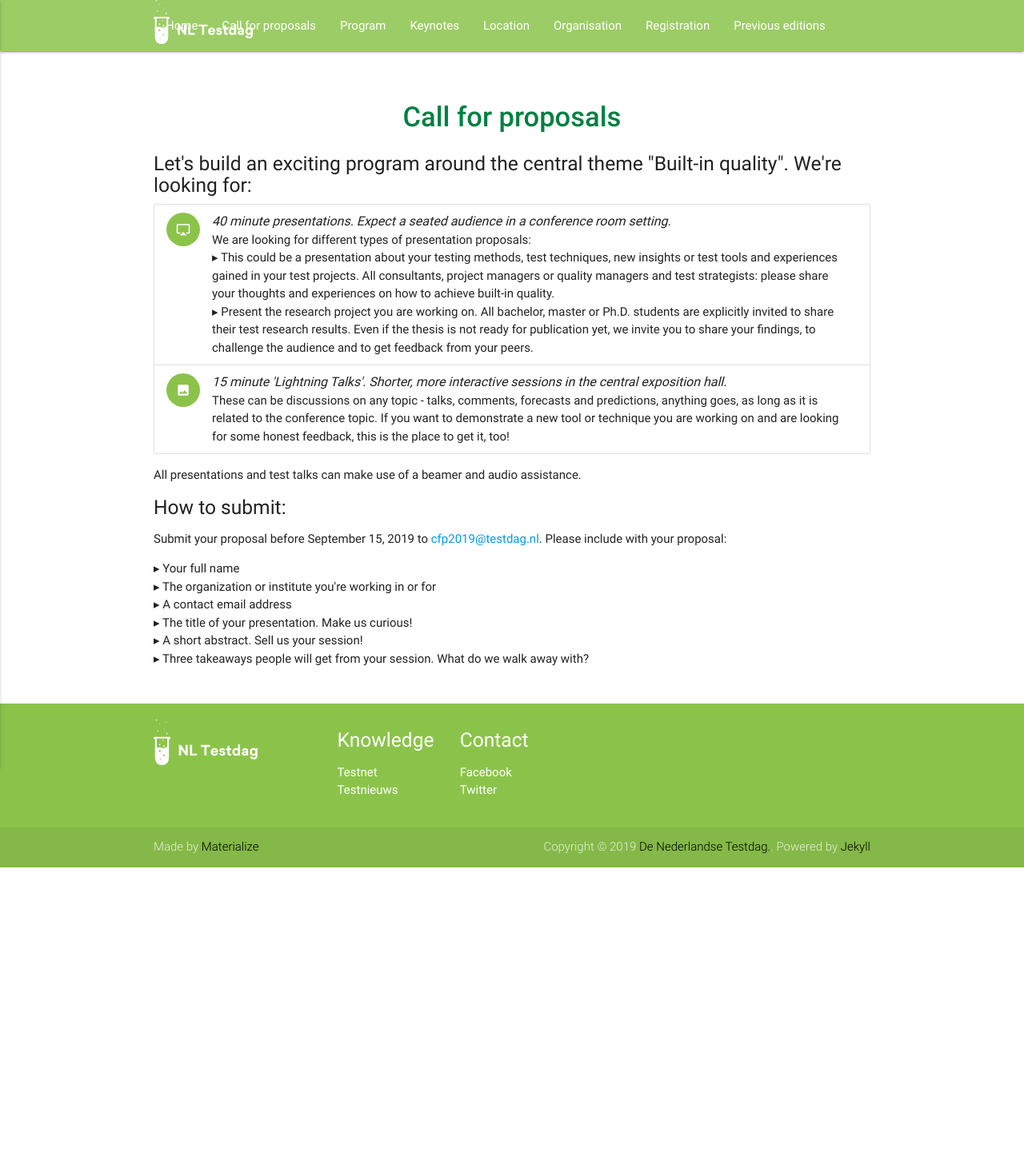
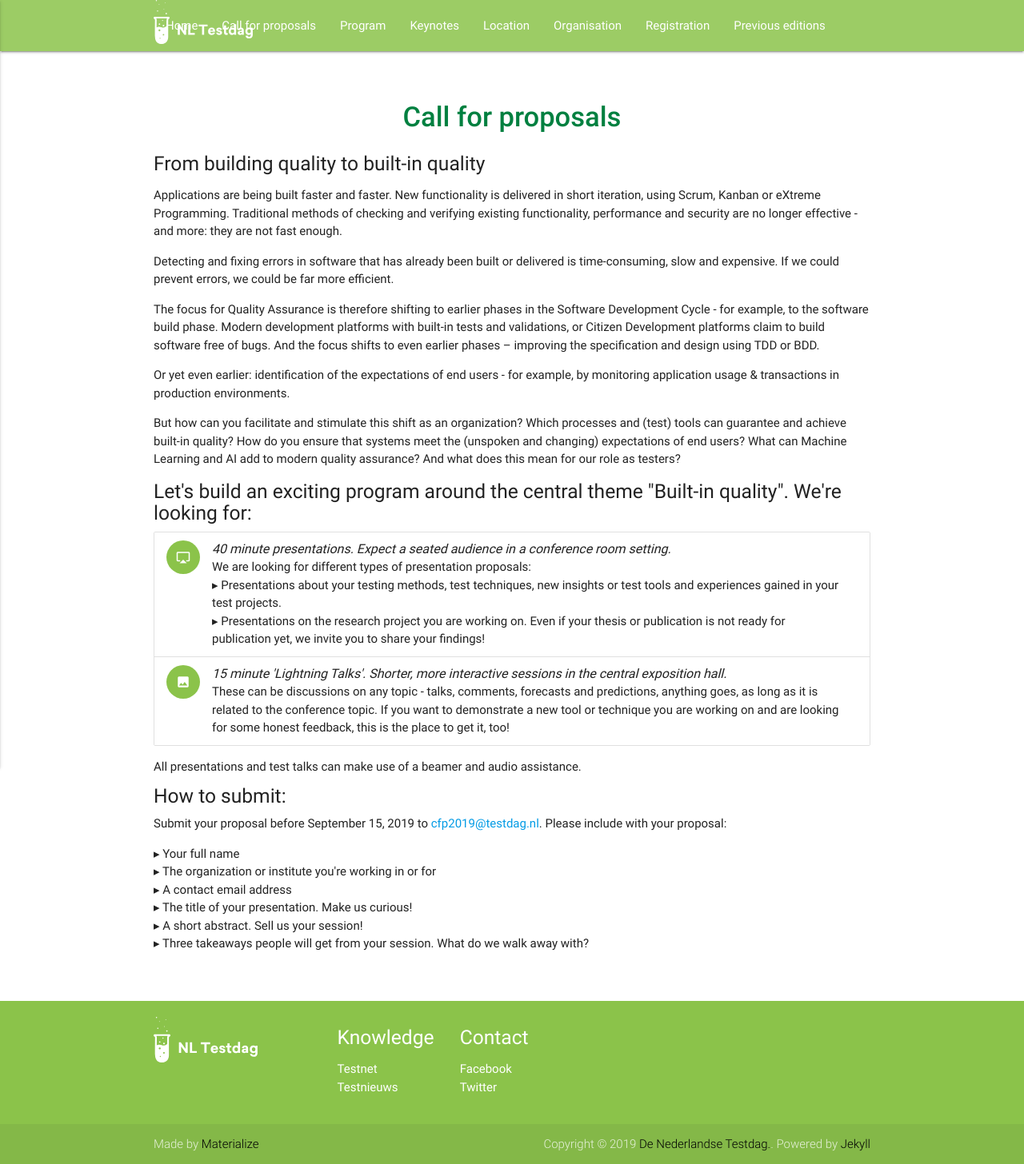
Before and after one commit to testdag2019/testdag2019.github.io, a Jekyll site: the page built from 00-cfp.md, in a window 1280 px wide. Shown: the whole page at 80% size. Built offline with Jekyll 4.4.1, drawn with Linux system fonts in a browser that asks for light colours; before the commit the page ends 1085 px from its top, so only the background shows below that.

Commit message:
Add theme text to CFP page

```diff
--- a/00-cfp.md
+++ b/00-cfp.md
@@ -6,6 +6,13 @@ permalink: /cfp/
 
 <h1 class="page-title">{{ page.title | escape }}</h1>
 
+<h5>From building quality to built-in quality</h5>
+<p>Applications are being built faster and faster. New functionality is delivered in short iteration, using Scrum, Kanban or eXtreme Programming. Traditional methods of checking and verifying existing functionality, performance and security are no longer effective - and more: they are not fast enough.</p>
+<p>Detecting and fixing errors in software that has already been built or delivered is time-consuming, slow and expensive. If we could prevent errors, we could be far more efficient.</p>
+<p>The focus for Quality Assurance is therefore shifting to earlier phases in the Software Development Cycle - for example, to the software build phase. Modern development platforms with built-in tests and validations, or Citizen Development platforms claim to build software free of bugs. And the focus shifts to even earlier phases – improving the specification and design using TDD or BDD.
+<p>Or yet even earlier: identification of the expectations of end users - for example, by monitoring application usage & transactions in production environments.</p>
+<p>But how can you facilitate and stimulate this shift as an organization? Which processes and (test) tools can guarantee and achieve built-in quality? How do you ensure that systems meet the (unspoken and changing) expectations of end users? What can Machine Learning and AI add to modern quality assurance? And what does this mean for our role as testers?</p>
+
 <h5>Let's build an exciting program around the central theme "Built-in quality". We're looking for:</h5>
 
 <ul class="collection">
@@ -13,8 +20,8 @@ permalink: /cfp/
     <i class="material-icons circle light-green">airplay</i>
     <span class="title"><i>40 minute presentations. Expect a seated audience in a conference room setting.</i></span> <br/>
       <p>We are looking for different types of presentation proposals: <br/>
-        &#9656; This could be a presentation about your testing methods, test techniques, new insights or test tools and experiences gained in your test projects. All consultants, project managers or quality managers and test strategists: please share your thoughts and experiences on how to achieve built-in quality.<br/>
-        &#9656; Present the research project you are working on. All bachelor, master or Ph.D. students are explicitly invited to share their test research results. Even if the thesis is not ready for publication yet, we invite you to share your findings, to challenge the audience and to get feedback from your peers. <br/>
+        &#9656; Presentations about your testing methods, test techniques, new insights or test tools and experiences gained in your test projects.<br/>
+        &#9656; Presentations on the research project you are working on. Even if your thesis or publication is not ready for publication yet, we invite you to share your findings!<br/>
       </p>
   </li>
   <li class="collection-item avatar">
```
